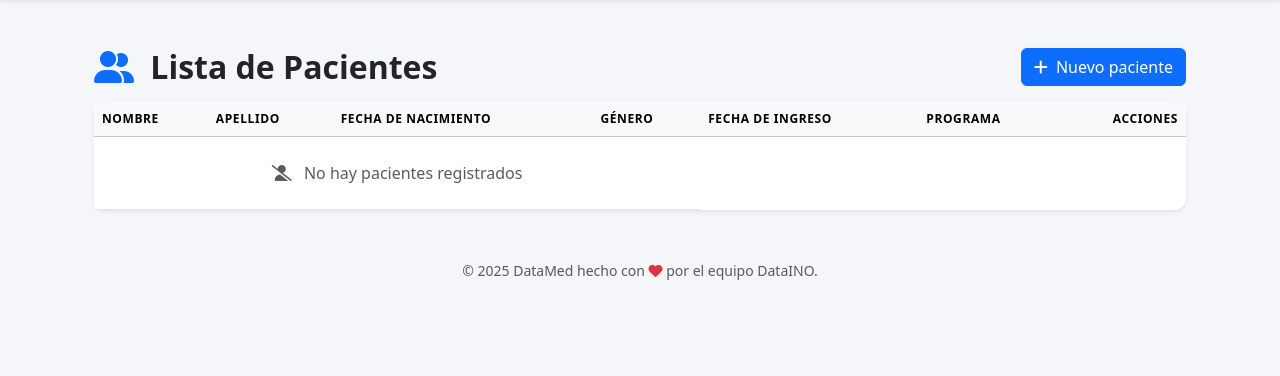
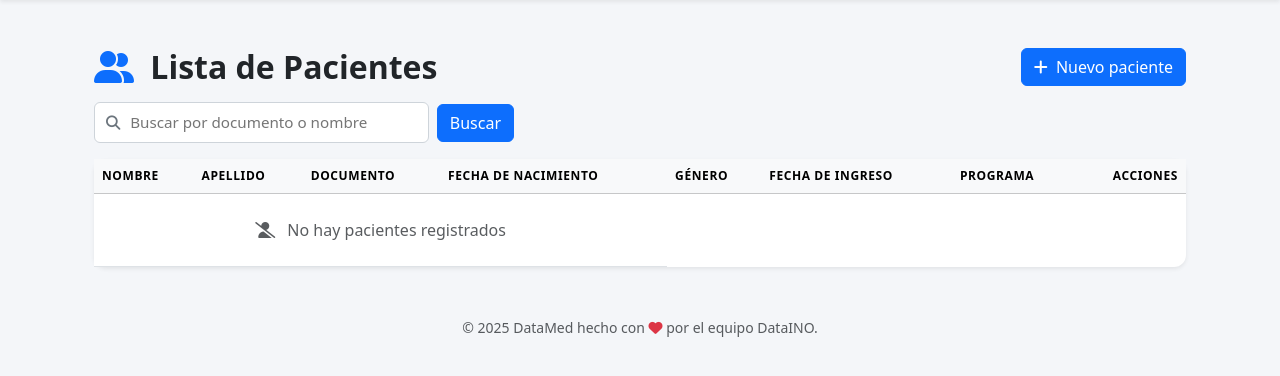
Before and after one commit to diegolozadev/DataMed, a Django app: page /patients/ in a window 1280 px wide. Shown: the part 61-437 px from the top of the page. Run offline with Django 5.2, Linux system fonts and the light colour scheme; data that the repository does not hold is empty.

Commit message:
Add search button and fix PatientForm

```diff
--- a/apps/patients/templates/patients/patients_list.html
+++ b/apps/patients/templates/patients/patients_list.html
@@ -22,6 +22,26 @@
         </a>
     </div>
 
+    <div class="d-flex justify-content-between align-items-center mb-3">
+        <form method="get" class="search-form d-flex align-items-center gap-2">
+            <div class="search-input-wrapper">
+                <i class="fa-solid fa-magnifying-glass"></i>
+                <input
+                    type="text"
+                    name="query_search"
+                    class="search-input"
+                    placeholder="Buscar por documento o nombre"
+                    value="{{ query|default_if_none:'' }}"
+                >
+            </div>
+
+            <button type="submit" class="btn btn-primary">
+                Buscar
+            </button>
+        </form>
+    </div>
+
+
     <div class="card shadow-sm border-0">
         <div class="card-body p-0">
 
@@ -31,6 +51,7 @@
                         <tr>
                             <th>Nombre</th>
                             <th>Apellido</th>
+                            <th>Documento</th>
                             <th>Fecha de Nacimiento</th>
                             <th>Género</th>
                             <th>Fecha de Ingreso</th>
@@ -44,6 +65,7 @@
                         <tr>
                             <td class="fw-semibold">{{ patient.nombre }}</td>
                             <td>{{ patient.apellido }}</td>
+                            <td>{{ patient.documento }}</td>
                             <td>{{ patient.fecha_nacimiento }}</td>
                             <td>
                                 <span class="badge bg-info text-dark">
--- a/apps/patients/views.py
+++ b/apps/patients/views.py
@@ -1,18 +1,28 @@
 from django.shortcuts import render, redirect
 from .models import Patient
 from .forms import PatientForm
+from django.db.models import Q
 
 # Create your views here.
 
+# Esta vista muestra la lista de pacientes
 def patients_list(request):
 
     patients = Patient.objects.all()
 
+    query = request.GET.get("query_search")
+
+    if query:
+        patients = patients.filter(
+            Q(documento__icontains=query) | Q(nombre__icontains=query)
+        )
+
     return render(request, 'patients/patients_list.html', {
-        'patients': patients
+        'patients': patients,
+        'query': query
     })
 
-
+# Esta vista es para crear pacientes
 def create_patient(request):
     if request.method == 'POST':
         form = PatientForm(request.POST)
@@ -25,6 +35,7 @@ def create_patient(request):
     return render(request, 'patients/create_patient.html', {'form': form})
 
 
+# Esta vista muestra los detalles de un paciente específico
 def patient_detail(request, patient_id):
 
     patient = Patient.objects.get(id=patient_id)
--- a/static/css/patients.css
+++ b/static/css/patients.css
@@ -69,6 +69,41 @@
     margin-top: 0.25rem;
 }
 
+.search-form {
+    width: 100%;
+    max-width: 420px;
+}
+
+.search-input-wrapper {
+    position: relative;
+    width: 100%;
+}
+
+.search-input-wrapper i {
+    position: absolute;
+    top: 50%;
+    left: 12px;
+    transform: translateY(-50%);
+    color: #6c757d;
+    font-size: 0.9rem;
+}
+
+.search-input {
+    width: 100%;
+    padding: 0.5rem 0.75rem 0.5rem 2.2rem;
+    border-radius: 0.375rem;
+    border: 1px solid #ced4da;
+    font-size: 0.95rem;
+    transition: border-color 0.2s, box-shadow 0.2s;
+}
+
+.search-input:focus {
+    outline: none;
+    border-color: #0d6efd;
+    box-shadow: 0 0 0 0.15rem rgba(13, 110, 253, 0.15);
+}
+
+
 /* Responsive adjustments */
 @media (max-width: 992px) {
     .form-grid {
```
Also changed, not shown: apps/patients/forms.py (+16 -4 lines), apps/patients/models.py (line endings or trailing spaces).
